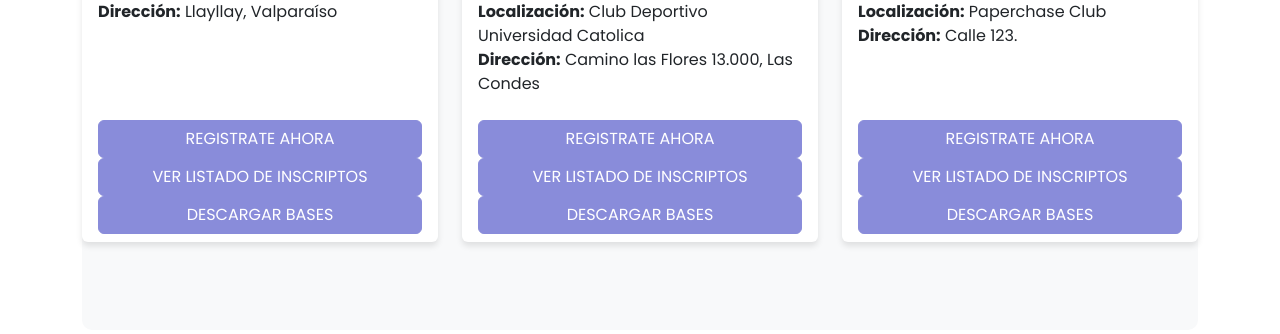
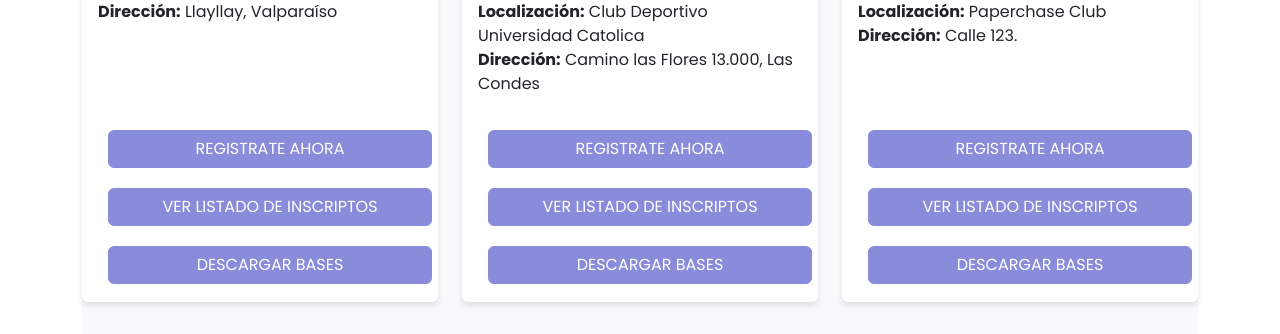
Before and after one commit to chinobustos/proyecto, a React (Vite) app: page / in a window 1280 px wide. Shown: the part 1864-2198 px from the top of the page. Built offline with nearby package versions, Linux system fonts and the light colour scheme.

Commit message:
cambios sugeridos

```diff
--- a/src/index.css
+++ b/src/index.css
@@ -114,6 +114,9 @@ body {
 .championships-section .card {
   border: none;
   box-shadow: 0 4px 6px rgba(0, 0, 0, 0.1);
+  .btn{
+    margin: 10px;
+  }
 }
 
 /* Footer Styles */
```
